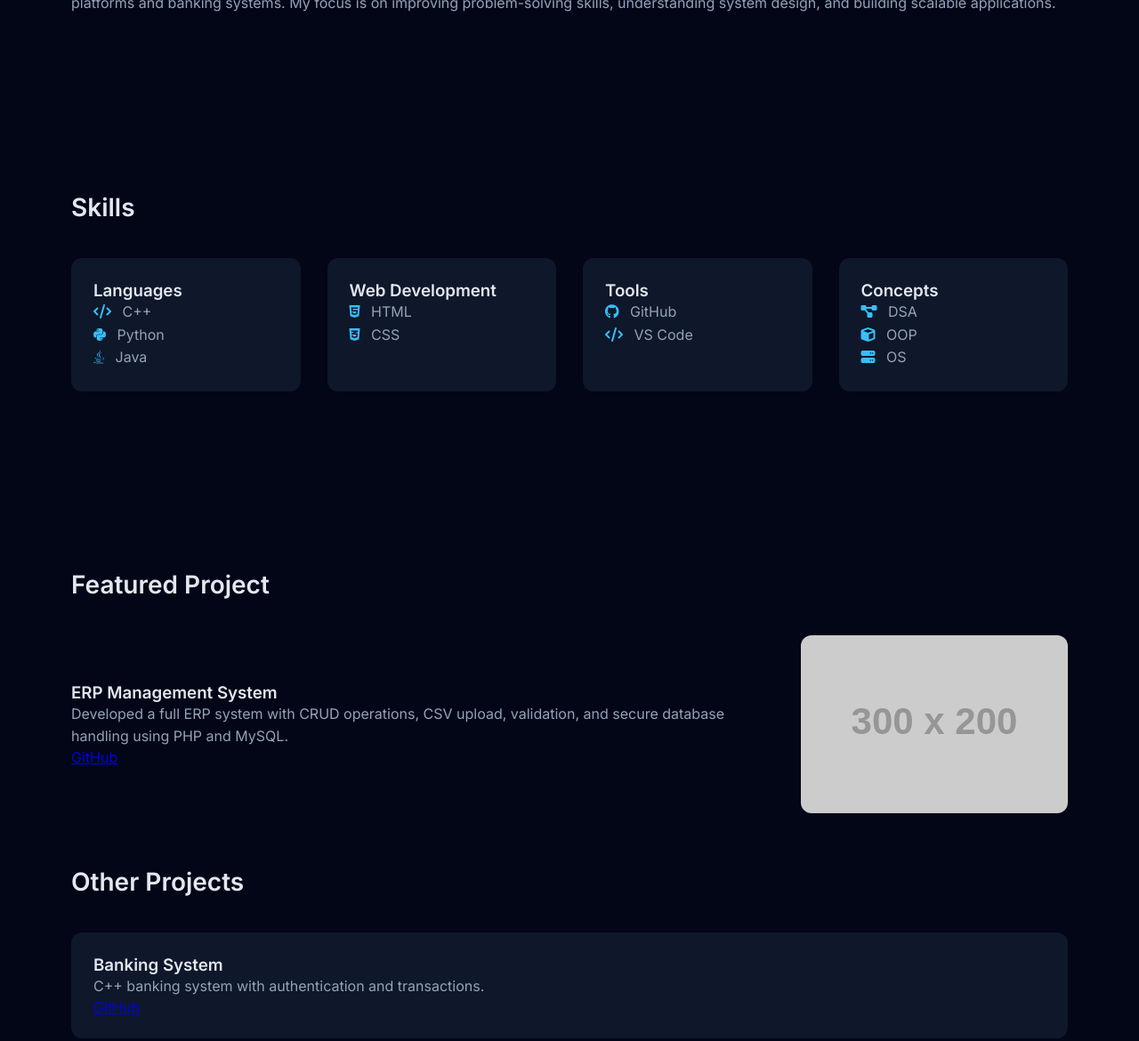
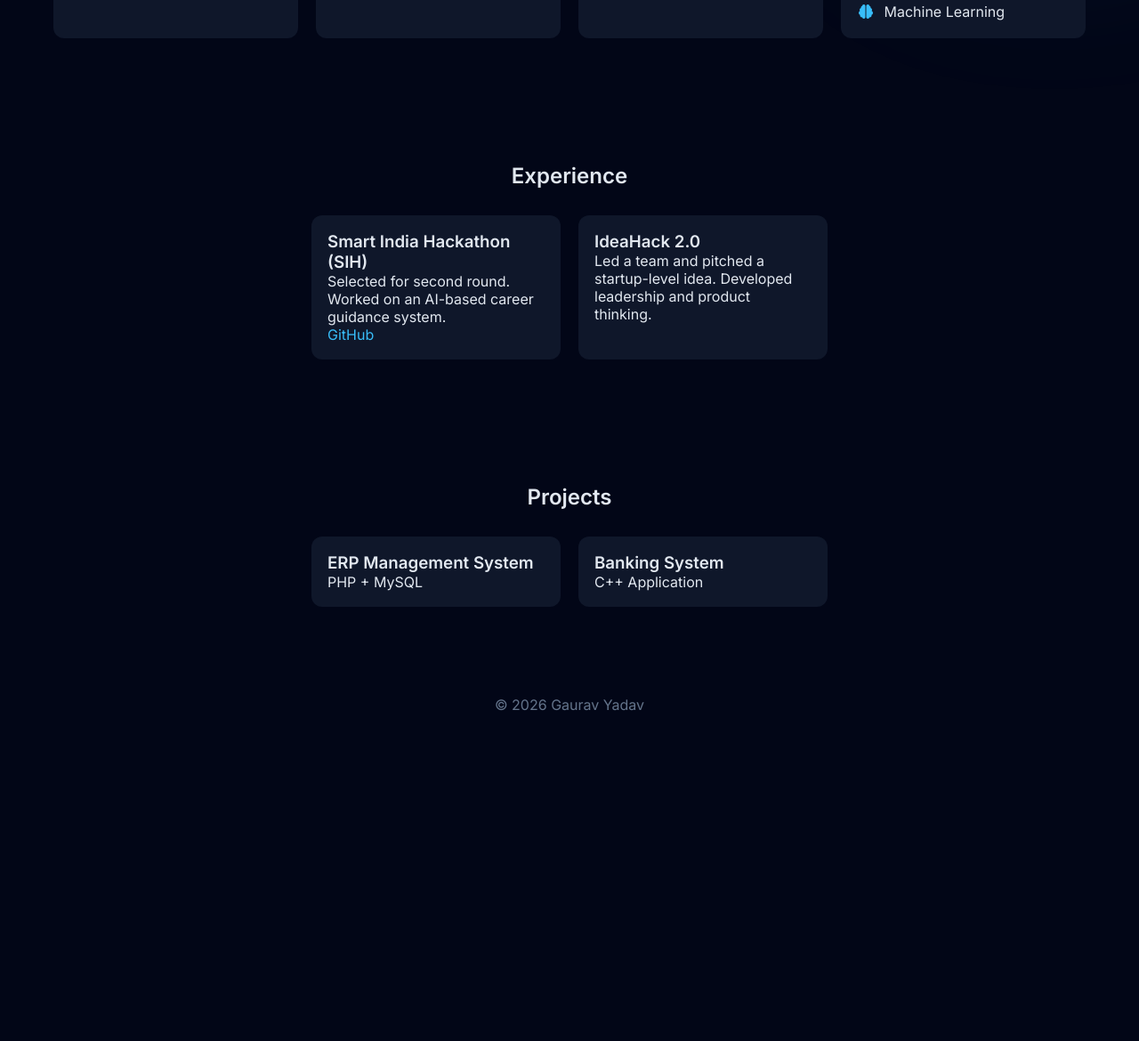
Before and after one commit to GauravYadav0606/gauravyadav0606.github.io, a plain HTML site: page index.html in a window 1280 px wide. Shown: the part 1009-2179 px from the top of the page at 89% size. After the commit the page ends 1841 px from the top, so only its background shows below. Drawn offline with Linux system fonts and the light colour scheme; placeholder pictures from the web are drawn by us.

Commit message:
Update index.html

```diff
--- a/index.html
+++ b/index.html
@@ -1,5 +1,4 @@
-<!DOCTYPE html>
-<html lang="en">
+<html>
 <head>
 <meta charset="UTF-8">
 <meta name="viewport" content="width=device-width, initial-scale=1.0">
@@ -17,32 +16,39 @@ body{
   color:#e2e8f0;
 }
 
-/* layout */
-section{padding:100px 80px;}
-h2{margin-bottom:40px;font-size:28px;}
-p{color:#94a3b8;line-height:1.6;}
+/* Glow */
+body::before, body::after{
+  content:'';
+  position:fixed;
+  width:350px;
+  height:350px;
+  border-radius:50%;
+  filter:blur(120px);
+  z-index:-1;
+}
+body::before{background:#22c55e33; top:-80px; left:-80px;}
+body::after{background:#38bdf833; bottom:-80px; right:-80px;}
 
-/* navbar */
+/* Navbar */
 nav{
   position:fixed;
   width:100%;
-  padding:18px 60px;
+  padding:18px 50px;
   display:flex;
   justify-content:space-between;
   backdrop-filter:blur(10px);
 }
 
 nav a{
-  margin-left:25px;
+  margin-left:20px;
   color:#94a3b8;
   text-decoration:none;
 }
-
 nav a:hover{color:white;}
 
-/* hero */
+/* Hero */
 .hero{
-  height:100vh;
+  height:90vh;
   display:flex;
   flex-direction:column;
   justify-content:center;
@@ -60,48 +66,92 @@ nav a:hover{color:white;}
   -webkit-text-fill-color:transparent;
 }
 
-/* skills */
+.hero p{
+  margin-top:15px;
+  max-width:600px;
+  color:#94a3b8;
+}
+
+/* Sections */
+section{
+  padding:70px 60px;
+  opacity:0;
+  transform:translateY(40px);
+  transition:0.8s;
+}
+section.show{
+  opacity:1;
+  transform:translateY(0);
+}
+
+h2{
+  text-align:center;
+  margin-bottom:30px;
+}
+
+/* Skills */
 .skills-grid{
   display:grid;
-  grid-template-columns:repeat(auto-fit,minmax(200px,1fr));
-  gap:30px;
+  grid-template-columns:repeat(auto-fit,minmax(250px,1fr));
+  gap:20px;
 }
 
 .skill-category{
   background:#0f172a;
-  padding:25px;
+  padding:20px;
   border-radius:12px;
+  transition:0.3s;
+}
+.skill-category:hover{
+  transform:translateY(-6px);
+  box-shadow:0 0 20px rgba(56,189,248,0.2);
+}
+.skill-category p{margin-top:8px;}
+.skill-category i{color:#38bdf8;margin-right:8px;}
+
+/* Cards */
+.projects{
+  display:flex;
+  flex-wrap:wrap;
+  gap:20px;
+  justify-content:center;
 }
 
-.skill-category i{
-  color:#38bdf8;
-  margin-right:8px;
+.card{
+  width:280px;
+  background:#0f172a;
+  padding:18px;
+  border-radius:12px;
+  transition:0.3s;
+  cursor:pointer;
+}
+.card:hover{
+  transform:translateY(-6px) scale(1.02);
+  box-shadow:0 0 20px rgba(34,197,94,0.25);
 }
 
-/* cards */
-.card{
-  background:#0f172a;
-  padding:25px;
-  border-radius:12px;
-  margin-bottom:20px;
+.card a{
+  color:#38bdf8;
+  text-decoration:none;
 }
 
-/* project */
-.featured{
-  display:flex;
-  gap:30px;
-  align-items:center;
+/* Expand */
+.hidden{
+  max-height:0;
+  overflow:hidden;
+  opacity:0;
+  transition:0.4s;
+}
+.card.active .hidden{
+  max-height:200px;
+  margin-top:10px;
+  opacity:1;
 }
 
-.featured img{
-  width:300px;
-  border-radius:12px;
-}
-
-/* footer */
+/* Footer */
 footer{
   text-align:center;
-  padding:40px;
+  padding:30px;
   color:#64748b;
 }
 </style>
@@ -112,10 +162,9 @@ footer{
 <nav>
   <div>Gaurav</div>
   <div>
-    <a href="#about">About</a>
     <a href="#skills">Skills</a>
+    <a href="#experience">Experience</a>
     <a href="#projects">Projects</a>
-    <a href="#experience">Experience</a>
   </div>
 </nav>
 
@@ -123,26 +172,14 @@ footer{
 <section class="hero">
   <h1>Gaurav <span class="gradient">Yadav</span></h1>
   <p>
-    Computer Science student focused on building real-world systems.
-    I work on backend-driven applications, structured development, and problem solving.
-    My goal is to become a skilled software developer and secure strong internships.
-  </p>
-</section>
-
-<!-- ABOUT -->
-<section id="about">
-  <h2>About</h2>
-  <p>
-    I am currently pursuing B.Tech in Computer Science at NIET.
-    I enjoy working on practical projects that simulate real-world systems such as ERP platforms and banking systems.
-    My focus is on improving problem-solving skills, understanding system design, and building scalable applications.
+    B.Tech Computer Science student at NIET focused on building real-world systems.
+    Strong in DSA, OOP, and backend development with hands-on project experience.
   </p>
 </section>
 
 <!-- SKILLS -->
 <section id="skills">
   <h2>Skills</h2>
-
   <div class="skills-grid">
 
     <div class="skill-category">
@@ -162,6 +199,7 @@ footer{
       <h3>Tools</h3>
       <p><i class="fa-brands fa-github"></i> GitHub</p>
       <p><i class="fa-solid fa-code"></i> VS Code</p>
+      <p><i class="fa-solid fa-chart-line"></i> Tableau</p>
     </div>
 
     <div class="skill-category">
@@ -169,6 +207,31 @@ footer{
       <p><i class="fa-solid fa-diagram-project"></i> DSA</p>
       <p><i class="fa-solid fa-cube"></i> OOP</p>
       <p><i class="fa-solid fa-server"></i> OS</p>
+      <p><i class="fa-solid fa-database"></i> DBMS</p>
+      <p><i class="fa-solid fa-brain"></i> Machine Learning</p>
+    </div>
+
+  </div>
+</section>
+
+<!-- EXPERIENCE -->
+<section id="experience">
+  <h2>Experience</h2>
+  <div class="projects">
+
+    <div class="card">
+      <h3>Smart India Hackathon (SIH)</h3>
+      <p>
+        Selected for second round. Worked on an AI-based career guidance system.
+      </p>
+      <a href="https://github.com/GauravYadav0606/SIH" target="_blank">GitHub</a>
+    </div>
+
+    <div class="card">
+      <h3>IdeaHack 2.0</h3>
+      <p>
+        Led a team and pitched a startup-level idea. Developed leadership and product thinking.
+      </p>
     </div>
 
   </div>
@@ -176,55 +239,57 @@ footer{
 
 <!-- PROJECTS -->
 <section id="projects">
-  <h2>Featured Project</h2>
+  <h2>Projects</h2>
 
-  <div class="featured">
-    <div>
+  <div class="projects">
+
+    <div class="card" onclick="toggleCard(this)">
       <h3>ERP Management System</h3>
+      <p>PHP + MySQL</p>
+
+      <div class="hidden">
         <p>
-        Developed a full ERP system with CRUD operations, CSV upload, validation,
-        and secure database handling using PHP and MySQL.
+          ERP system with CRUD operations, CSV upload, and secure database integration using PDO.
         </p>
         <a href="https://github.com/GauravYadav0606/ERP-Management-System" target="_blank">GitHub</a>
       </div>
-
-    <img src="https://via.placeholder.com/300x200">
     </div>
 
-  <h2 style="margin-top:60px;">Other Projects</h2>
+    <div class="card" onclick="toggleCard(this)">
+      <h3>Banking System</h3>
+      <p>C++ Application</p>
 
-  <div class="card">
-    <h3>Banking System</h3>
-    <p>C++ banking system with authentication and transactions.</p>
-    <a href="https://github.com/GauravYadav0606/Banking-System-Project">GitHub</a>
+      <div class="hidden">
+        <p>
+          Banking system with account management, PIN authentication, deposits and withdrawals.
+        </p>
+        <a href="https://github.com/GauravYadav0606/Banking-System-Project" target="_blank">GitHub</a>
+      </div>
     </div>
 
-</section>
-
-<!-- EXPERIENCE -->
-<section id="experience">
-  <h2>Experience</h2>
-
-  <div class="card">
-    <h3>Smart India Hackathon (SIH)</h3>
-    <p>
-      Selected for second round. Worked on AI-based career guidance system.
-      Gained experience in teamwork and product thinking.
-    </p>
   </div>
-
-  <div class="card">
-    <h3>IdeaHack 2.0</h3>
-    <p>
-      Led a team and pitched a startup-level idea. Developed communication and leadership skills.
-    </p>
-  </div>
-
 </section>
 
 <footer>
   <p>© 2026 Gaurav Yadav</p>
 </footer>
 
+<script>
+const sections = document.querySelectorAll("section");
+
+window.addEventListener("scroll",()=>{
+  sections.forEach((sec,i)=>{
+    const top = sec.getBoundingClientRect().top;
+    if(top < window.innerHeight - 100){
+      setTimeout(()=>{sec.classList.add("show");}, i*100);
+    }
+  });
+});
+
+function toggleCard(card){
+  card.classList.toggle("active");
+}
+</script>
+
 </body>
 </html>
```
Lines whose indentation alone changed are shown as unchanged.
